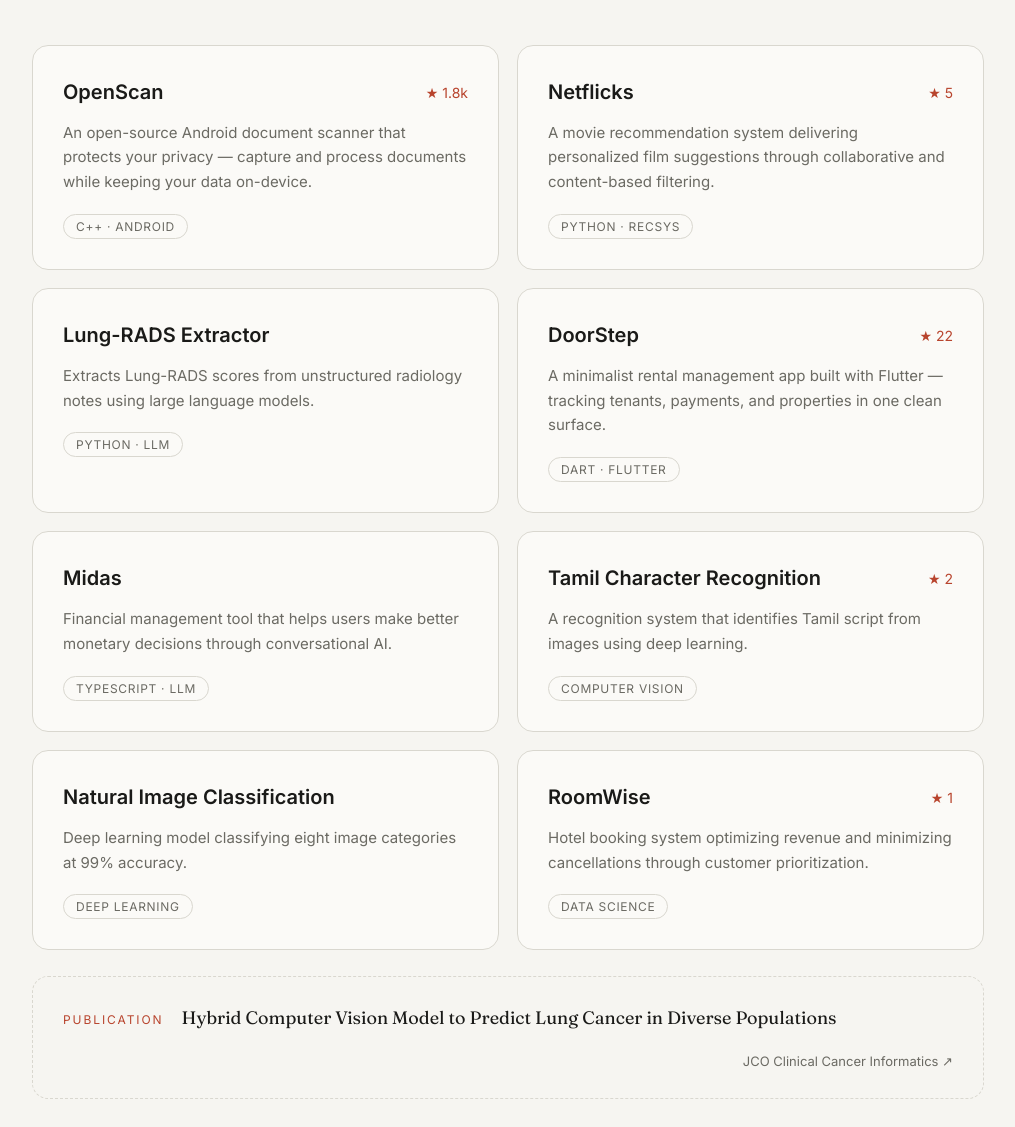
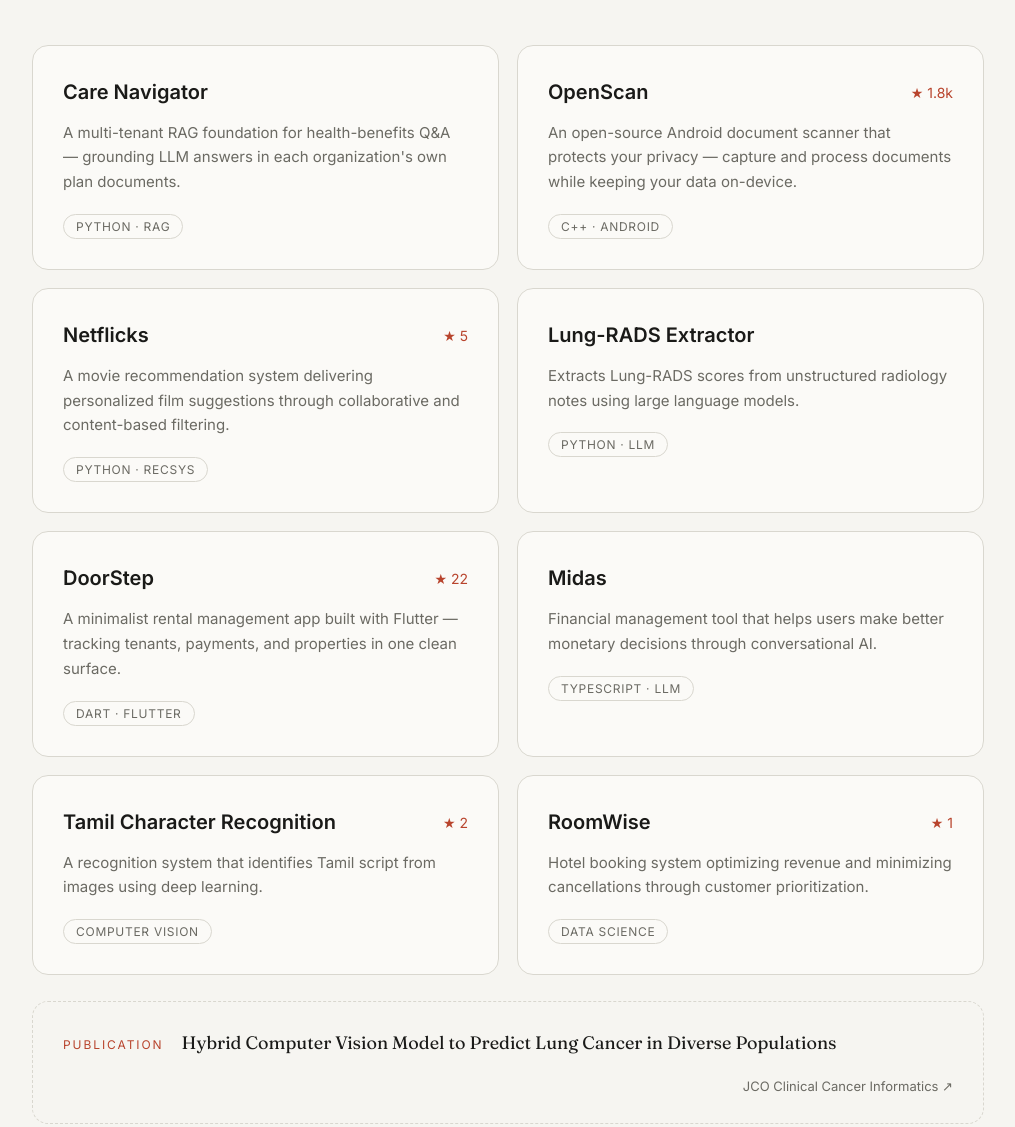
Before and after one commit to vikram0230/vikram0230.github.io, a plain HTML site: page index.html in a window 1280 px wide. Shown: the part 2740-3867 px from the top of the page, without its empty margins (132-1147 px from the left). Drawn offline with Linux system fonts and the light colour scheme.

Commit message:
Add Care Navigator project, remove Natural Image Classification
Co-Authored-By: Claude Opus 4.8 <noreply@anthropic.com>

```diff
--- a/index.html
+++ b/index.html
@@ -150,6 +150,13 @@
         <h2>Projects</h2>
       </div>
       <div class="projects">
+        <a class="project reveal" href="https://github.com/vikram0230/Care-Navigator" target="_blank" rel="noopener">
+          <div class="p-top">
+            <h3>Care Navigator</h3>
+          </div>
+          <p>A multi-tenant RAG foundation for health-benefits Q&amp;A — grounding LLM answers in each organization's own plan documents.</p>
+          <span class="tag">Python · RAG</span>
+        </a>
         <a class="project reveal" href="https://github.com/ethereal-developers/OpenScan" target="_blank" rel="noopener">
           <div class="p-top">
             <h3>OpenScan</h3>
@@ -196,13 +203,6 @@
           <p>A recognition system that identifies Tamil script from images using deep learning.</p>
           <span class="tag">Computer Vision</span>
         </a>
-        <a class="project reveal" href="https://github.com/vikram0230/Natural-Image-Classification" target="_blank" rel="noopener">
-          <div class="p-top">
-            <h3>Natural Image Classification</h3>
-          </div>
-          <p>Deep learning model classifying eight image categories at 99% accuracy.</p>
-          <span class="tag">Deep Learning</span>
-        </a>
         <a class="project reveal" href="https://github.com/vikram0230/RoomWise" target="_blank" rel="noopener">
           <div class="p-top">
             <h3>RoomWise</h3>
```
